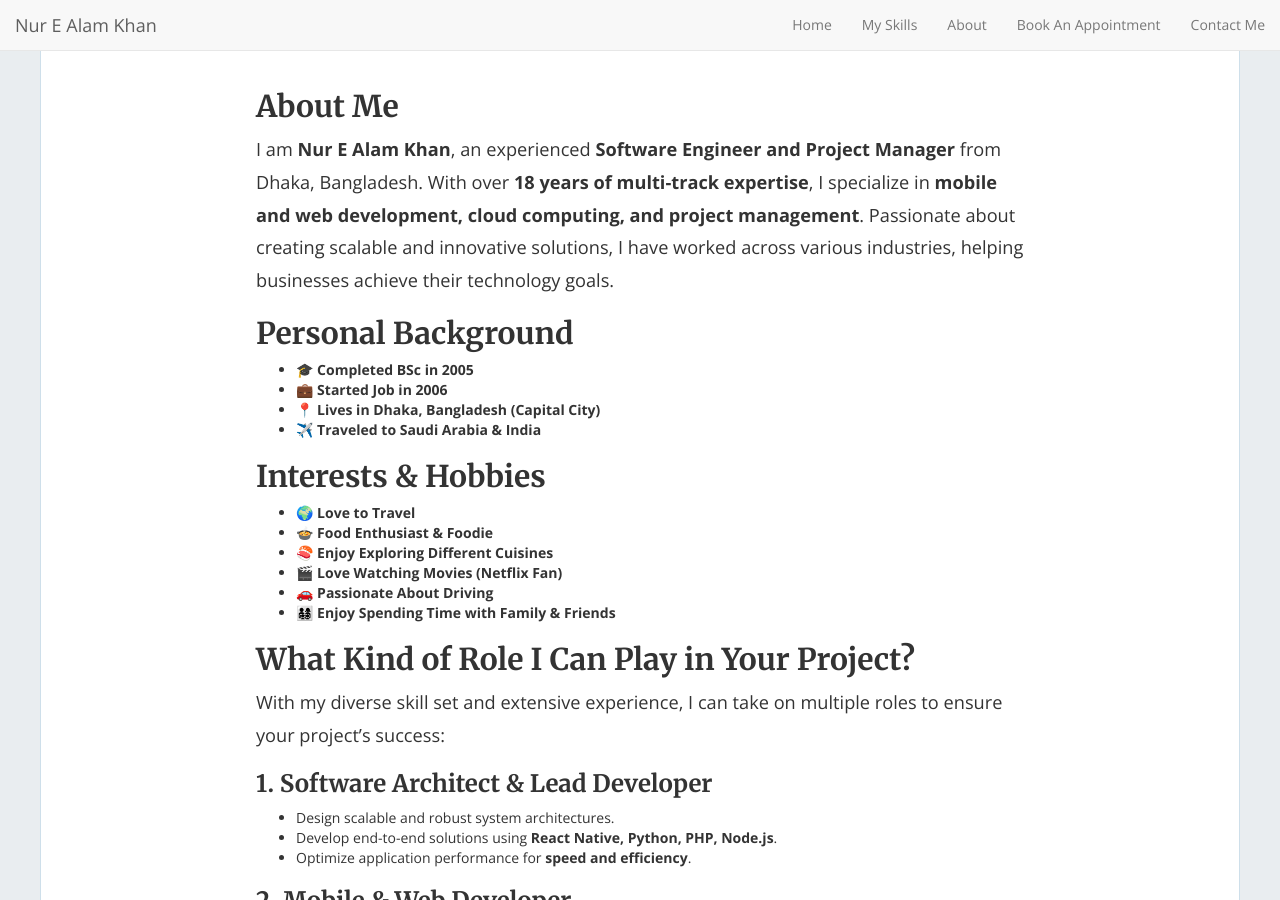
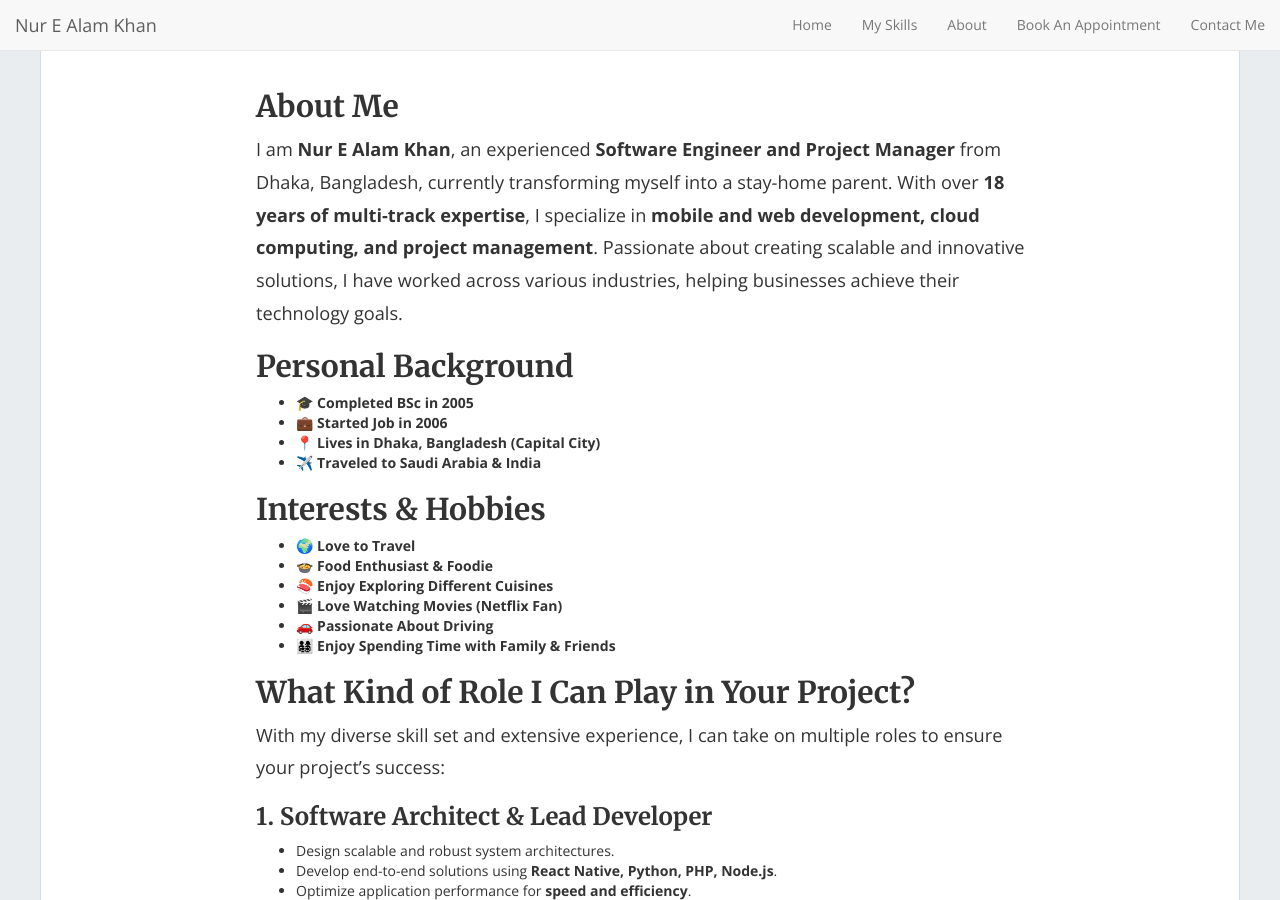
Before and after one commit to porosh/porosh.github.io, a Jekyll site: the page built from about.md, in a window 1280 px wide and 900 px high. Built offline with Jekyll 4.4.1, drawn with Linux system fonts in a browser that asks for light colours; nearby versions of some CDN libraries.

Commit message:
Update about.md

```diff
--- a/about.md
+++ b/about.md
@@ -6,7 +6,7 @@ permalink: /about/
 
 ## About Me
 
-I am **Nur E Alam Khan**, an experienced **Software Engineer and Project Manager** from Dhaka, Bangladesh. With over **18 years of multi-track expertise**, I specialize in **mobile and web development, cloud computing, and project management**. Passionate about creating scalable and innovative solutions, I have worked across various industries, helping businesses achieve their technology goals.
+I am **Nur E Alam Khan**, an experienced **Software Engineer and Project Manager** from Dhaka, Bangladesh, currently transforming myself into a stay-home parent. With over **18 years of multi-track expertise**, I specialize in **mobile and web development, cloud computing, and project management**. Passionate about creating scalable and innovative solutions, I have worked across various industries, helping businesses achieve their technology goals.
 
 ## Personal Background
 
```
